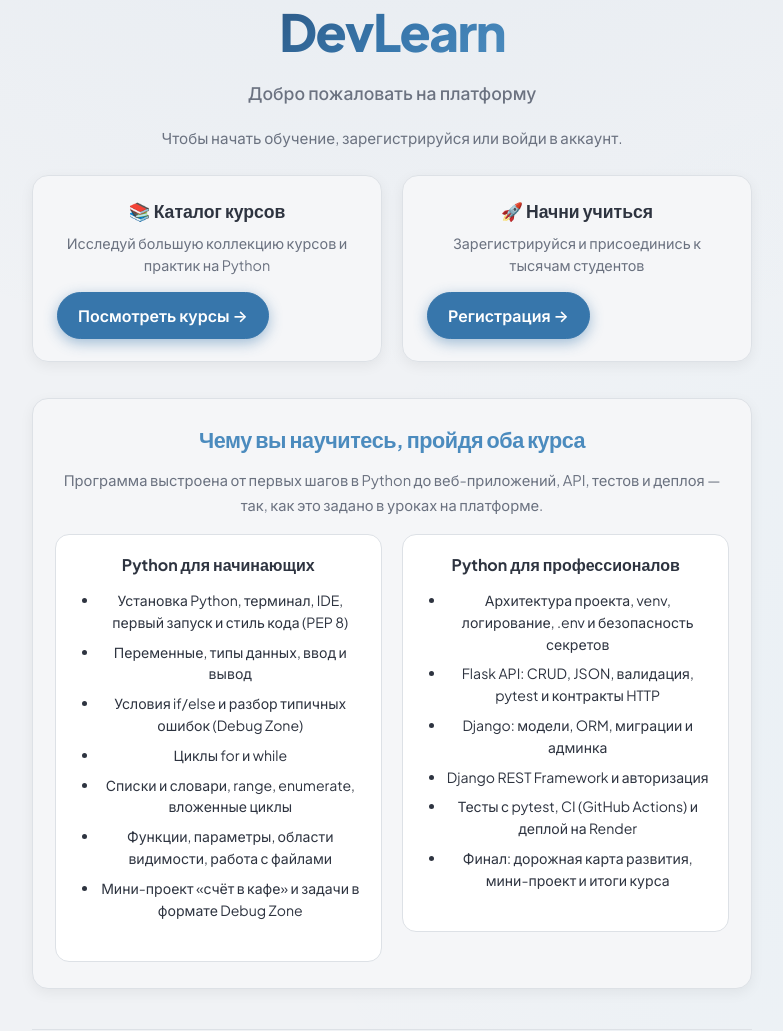
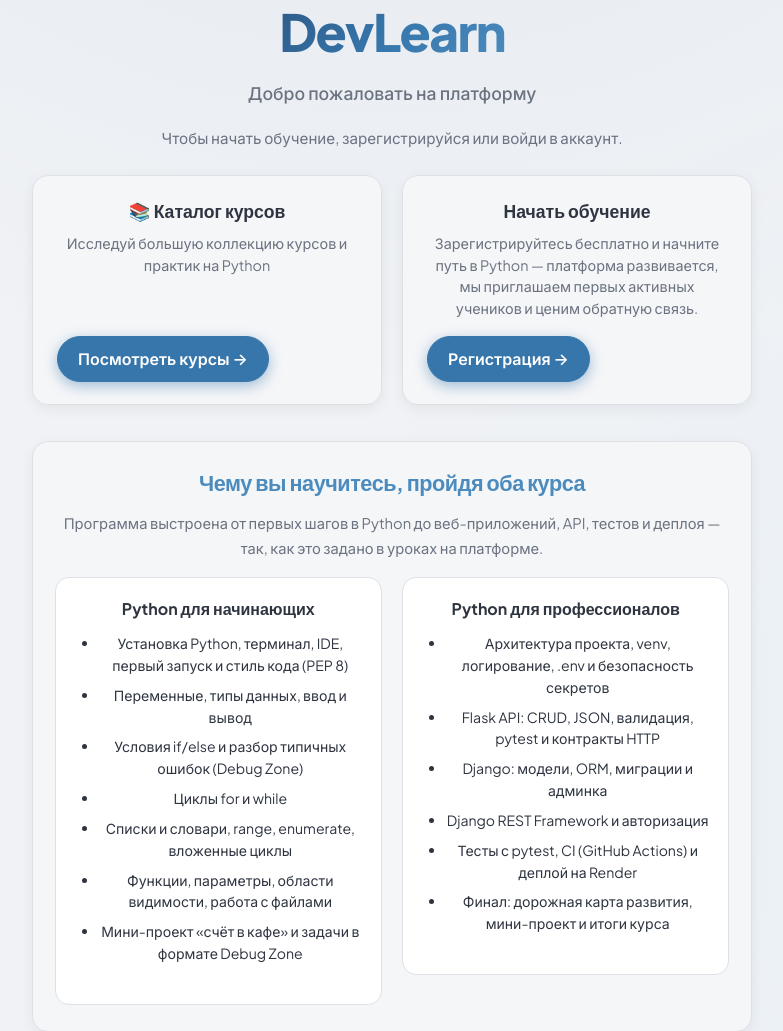
Before and after one commit to Mikulskaya96/django_project1, a Django app: page /ru/ in a window 1280 px wide. Shown: the part 157-1188 px from the top of the page, without its empty margins (248-1031 px from the left). Run offline with Django 5.2, Linux system fonts and the light colour scheme; data that the repository does not hold is empty.

Commit message:
honest homepage CTA — early learners, no thousands claim

```diff
--- a/main/templates/main/index.html
+++ b/main/templates/main/index.html
@@ -51,8 +51,8 @@
 
         {% if not user.is_authenticated %}
             <div class="card">
-                <h3>{% trans "🚀 Начни учиться" %}</h3>
-                <p>{% trans "Зарегистрируйся и присоединись к тысячам студентов" %}</p>
+                <h3>{% trans "Начать обучение" %}</h3>
+                <p>{% trans "Зарегистрируйтесь бесплатно и начните путь в Python — платформа развивается, мы приглашаем первых активных учеников и ценим обратную связь." %}</p>
                 <a href="{% url 'users:register' %}" class="btn-primary">{% trans "Регистрация →" %}</a>
             </div>
         {% endif %}
```
Also changed, not shown: locale/en/LC_MESSAGES/django.po, locale/it/LC_MESSAGES/django.po, locale/ru/LC_MESSAGES/django.po, 2 other files.
